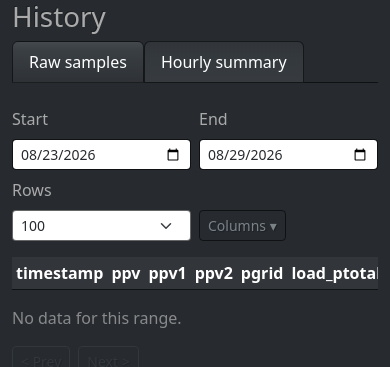
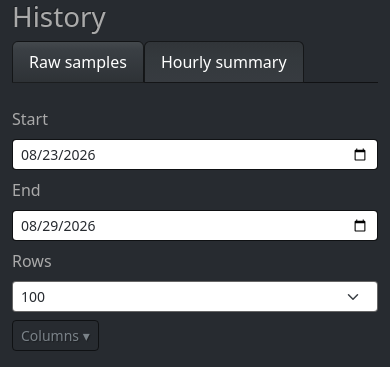
Before and after one commit to piomar123/goodwe_manager, a Flask app: page /history in a window 390 px wide. Shown: the top 367 px of the page. Run offline with Flask 3, Linux system fonts and the light colour scheme; data that the repository does not hold is empty; parts of the project's set-up code (start-up, migrations or seed data) failed here and were passed over; some libraries are stand-ins or nearby versions.

Commit message:
fix: stop URL params from shadowing live column-checkbox state, use full-width mobile filter rows
Splits getSelectedColumns() into resolveInitialColumns() (URL/localStorage,
used only at page load) and getCheckedColumns() (live DOM checkbox state,
used for every fetch). Previously every fetch read the URL first, and the
URL was always populated after the first load via replaceState, so checkbox
toggles after the first render had no effect. Also switches the four filter
control wrapper divs from col-6 to col-12 so they stack full-width on mobile
per spec.

Co-Authored-By: Claude Sonnet 5 <noreply@anthropic.com>

```diff
--- a/templates/history.html
+++ b/templates/history.html
@@ -26,15 +26,15 @@
     <div class="tab-content">
       <div class="tab-pane fade show active" id="raw-tab" role="tabpanel">
         <div class="row mt-3 g-2 align-items-end">
-          <div class="col-6 col-md-3">
+          <div class="col-12 col-md-3">
             <label class="form-label">Start</label>
             <input id="raw-start" type="date" class="form-control form-control-sm" value="{{ default_start }}" />
           </div>
-          <div class="col-6 col-md-3">
+          <div class="col-12 col-md-3">
             <label class="form-label">End</label>
             <input id="raw-end" type="date" class="form-control form-control-sm" value="{{ default_end }}" />
           </div>
-          <div class="col-6 col-md-2">
+          <div class="col-12 col-md-2">
             <label class="form-label">Rows</label>
             <select id="raw-limit" class="form-select form-select-sm">
               <option value="50">50</option>
@@ -43,7 +43,7 @@
               <option value="500">500</option>
             </select>
           </div>
-          <div class="col-6 col-md-4">
+          <div class="col-12 col-md-4">
             <details>
               <summary class="btn btn-sm btn-outline-secondary">Columns ▾</summary>
               <div id="raw-columns" class="border rounded p-2 mt-1" style="max-height:200px;overflow-y:auto">
@@ -74,15 +74,15 @@
 
       <div class="tab-pane fade" id="hourly-tab" role="tabpanel">
         <div class="row mt-3 g-2 align-items-end">
-          <div class="col-6 col-md-3">
+          <div class="col-12 col-md-3">
             <label class="form-label">Start</label>
             <input id="hourly-start" type="date" class="form-control form-control-sm" value="{{ default_start }}" />
           </div>
-          <div class="col-6 col-md-3">
+          <div class="col-12 col-md-3">
             <label class="form-label">End</label>
             <input id="hourly-end" type="date" class="form-control form-control-sm" value="{{ default_end }}" />
           </div>
-          <div class="col-6 col-md-2">
+          <div class="col-12 col-md-2">
             <label class="form-label">Rows</label>
             <select id="hourly-limit" class="form-select form-select-sm">
               <option value="50">50</option>
@@ -119,11 +119,15 @@
   <script>
     const COLUMNS_STORAGE_KEY = 'history.columns';
 
-    function getSelectedColumns() {
+    function resolveInitialColumns() {
       const urlColumns = new URLSearchParams(window.location.search).get('columns');
       if (urlColumns) return urlColumns.split(',');
       const saved = localStorage.getItem(COLUMNS_STORAGE_KEY);
       if (saved) return JSON.parse(saved);
+      return null; // no override - let the server-rendered checkbox defaults stand
+    }
+
+    function getCheckedColumns() {
       return Array.from(document.querySelectorAll('.raw-column-checkbox'))
         .filter(cb => cb.checked)
         .map(cb => cb.value);
@@ -162,7 +166,7 @@
         params.set('limit', document.getElementById(config.limitInput).value);
         params.set('offset', String(offset));
         if (config.columnsEnabled) {
-          params.set('columns', getSelectedColumns().join(','));
+          params.set('columns', getCheckedColumns().join(','));
         }
         return params;
       }
@@ -207,7 +211,8 @@
       return { load };
     }
 
-    applySelectedColumnsToCheckboxes(getSelectedColumns());
+    const initialColumns = resolveInitialColumns();
+    if (initialColumns) applySelectedColumnsToCheckboxes(initialColumns);
 
     const rawController = makeTabController({
       startInput: 'raw-start', endInput: 'raw-end', limitInput: 'raw-limit',
```
